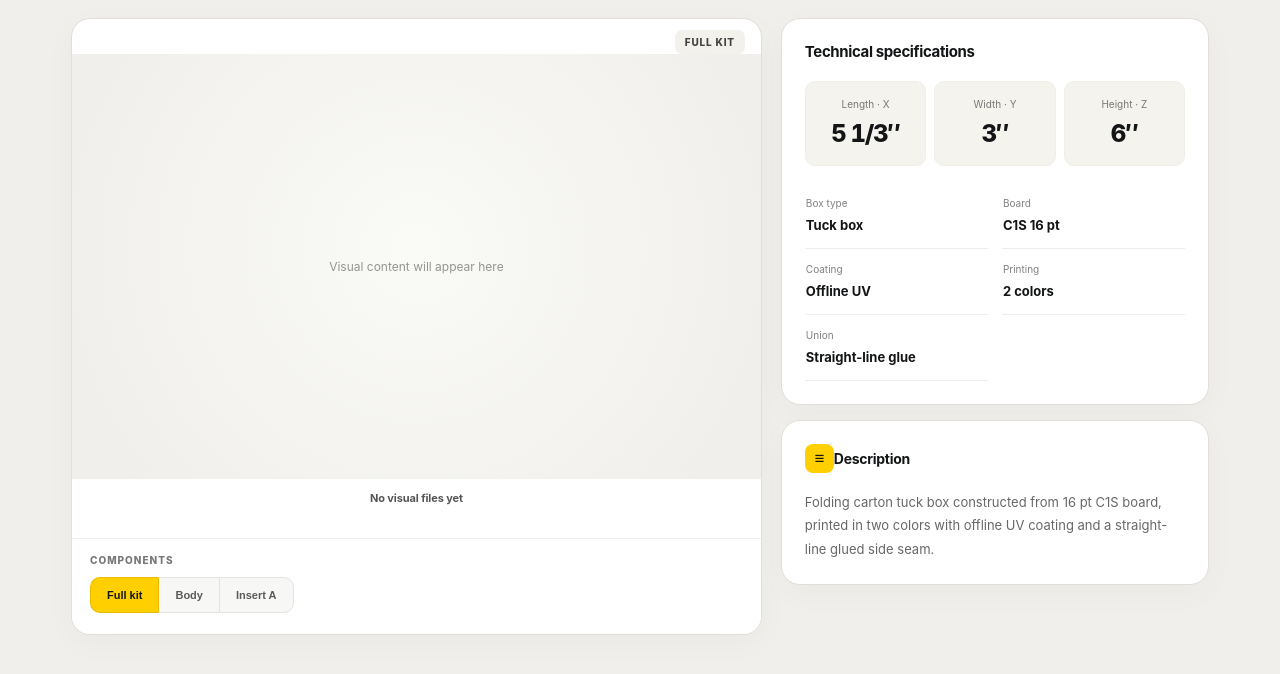
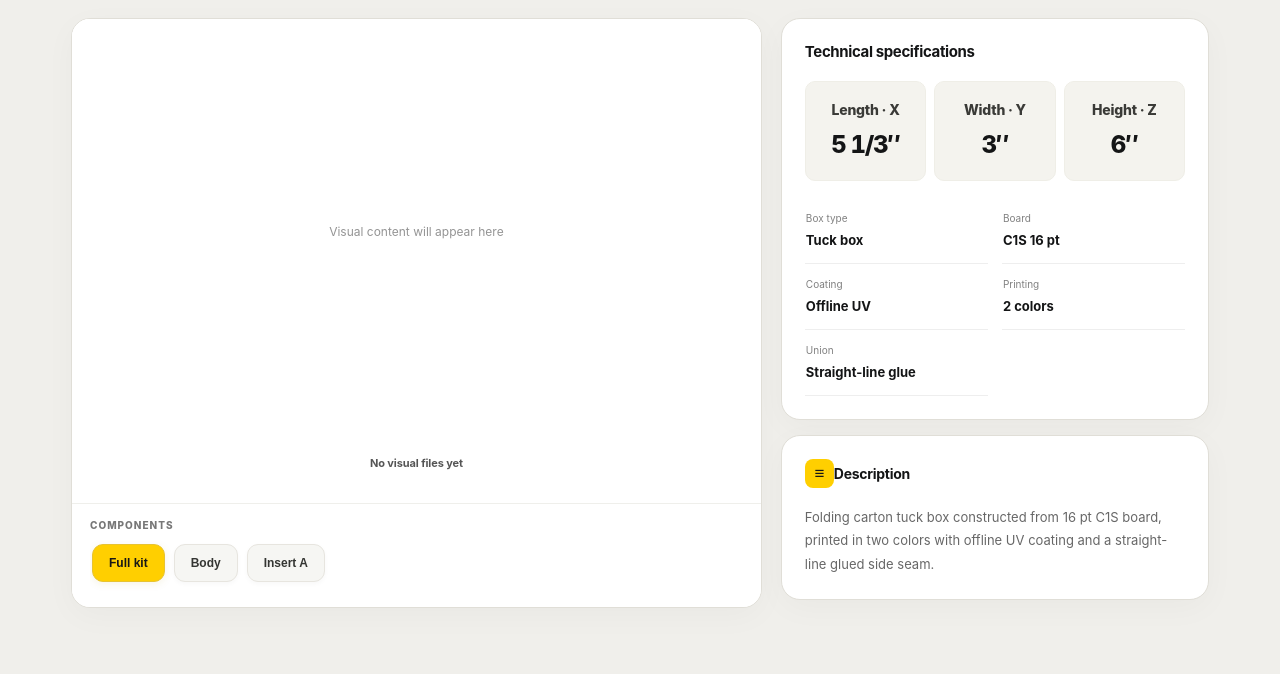
Before and after one commit to ctp-destefano/CTP-Packaging-Library, a plain HTML site: page docs/viewer.html in a window 1280 px wide. Shown: the part 146-820 px from the top of the page. Drawn offline with Linux system fonts and the light colour scheme; some packages are replaced by stand-ins of ours; a script that the page names is missing.

Commit message:
Refine viewer: white gallery, remove duplicate component badge, swipeable separate chips and bold dimension labels

```diff
--- a/docs/viewer.html
+++ b/docs/viewer.html
@@ -64,9 +64,53 @@
   .dims div{padding:14px 3px}
   .dims strong{font-size:clamp(14px,4.7vw,21px)}
 }
+
+/* Viewer refinement v10 — consistent gallery surface, separated chips and bolder dimensions */
+.gallery{background:#fff}
+.gallery .stage,.gallery .stageShell,.gallery .stage model-viewer{background:#fff!important}
+.gallery .stage{background:#fff!important}
+.gallery .stage model-viewer{--poster-color:#fff!important}
+.gallery .stage::after{display:none}
+.gallery .stage img.media{background:transparent}
+.gallery .pdfwrap{background:#fff}
+.gallery .pdfcanvas{background:#fff}
+.partrow{
+  display:flex;gap:9px;overflow-x:auto;overflow-y:hidden;
+  padding:4px 2px 9px;max-width:100%;min-width:0;
+  scrollbar-width:thin;scroll-behavior:smooth;scroll-snap-type:x proximity;
+  -webkit-overflow-scrolling:touch;overscroll-behavior-x:contain;touch-action:pan-x;
+}
+.partrow button,.partrow button:first-child,.partrow button:last-child,.partrow button:only-child{
+  flex:0 0 auto;scroll-snap-align:start;
+  border:1px solid #e7e5df;border-radius:11px;
+  background:#f6f6f3;color:#343532;
+  box-shadow:0 2px 5px #17171708!important;
+  padding:11px 16px;white-space:nowrap;
+  font-size:12px;font-weight:730;
+}
+.partrow button.on,.partrow button.on:first-child,.partrow button.on:last-child{
+  background:#ffcf00;border-color:#e7c331;color:#171717;
+  box-shadow:0 2px 9px #ae8e001b!important;
+}
+.partrow button.on+button{border-left-color:#e7e5df}
+.partrow button:hover:not(.on){background:#eeede8}
+.dims small{
+  font-size:clamp(12px,1.12vw,14px);
+  line-height:1.2;color:#3a3a37;font-weight:800;
+  letter-spacing:-.015em;margin-bottom:12px;
+}
+.dims div{min-height:100px}
+@media(max-width:740px){
+  .stage{background:#fff!important}
+  .parts{padding:14px 14px 15px}
+  .partrow{gap:9px;padding-bottom:8px}
+  .partrow button,.partrow button:first-child,.partrow button:last-child,.partrow button:only-child{padding:10px 14px}
+  .dims small{font-size:clamp(11px,3.1vw,14px);margin-bottom:10px}
+  .dims div{min-height:92px}
+}
 </style>
 <script type="module" src="https://ajax.googleapis.com/ajax/libs/model-viewer/4.1.0/model-viewer.min.js"></script><script defer src="https://cdnjs.cloudflare.com/ajax/libs/pdf.js/3.11.174/pdf.min.js"></script></head>
-<body><header><b>CTP</b><div><strong>Packaging</strong><small>LIBRARY</small></div></header><main><div class="intro"><h1 id="title">Packaging Library</h1><span class="introHint">Digital sample reference</span></div><div class="cols"><div class="stack"><section class="card gallery"><div class="gallerytop"><span class="gallerytag" id="gallerytag">FULL KIT</span></div><div class="stageShell"><div class="stage" id="stage"></div><div class="slideBtns"><button id="prev" aria-label="Previous image">‹</button><button id="next" aria-label="Next image">›</button></div></div><div class="slideLabel" id="slideLabel"></div><div class="dots" id="dots"></div><div class="parts"><div class="partlabel">Components</div><div class="partrow" id="parts"></div></div></section></div><div class="stack"><section class="card pad specifications"><div class="sectionhead"><h2>Technical specifications</h2></div><div class="dims" id="dims"></div><div class="details" id="details"></div></section><section class="card pad" id="descriptionCard"><div class="sectionhead"><span class="sectionicon">≡</span><h2>Description</h2></div><p class="description" id="desc"></p></section></div></div></main><div class="popup" id="popup"><button class="close" id="close" aria-label="Close">×</button><div id="popupBody"></div></div>
+<body><header><b>CTP</b><div><strong>Packaging</strong><small>LIBRARY</small></div></header><main><div class="intro"><h1 id="title">Packaging Library</h1><span class="introHint">Digital sample reference</span></div><div class="cols"><div class="stack"><section class="card gallery"><div class="stageShell"><div class="stage" id="stage"></div><div class="slideBtns"><button id="prev" aria-label="Previous image">‹</button><button id="next" aria-label="Next image">›</button></div></div><div class="slideLabel" id="slideLabel"></div><div class="dots" id="dots"></div><div class="parts"><div class="partlabel">Components</div><div class="partrow" id="parts"></div></div></section></div><div class="stack"><section class="card pad specifications"><div class="sectionhead"><h2>Technical specifications</h2></div><div class="dims" id="dims"></div><div class="details" id="details"></div></section><section class="card pad" id="descriptionCard"><div class="sectionhead"><span class="sectionicon">≡</span><h2>Description</h2></div><p class="description" id="desc"></p></section></div></div></main><div class="popup" id="popup"><button class="close" id="close" aria-label="Close">×</button><div id="popupBody"></div></div>
 <script>
 const esc=s=>String(s??'').replace(/[&<>"']/g,c=>({'&':'&amp;','<':'&lt;','>':'&gt;','"':'&quot;',"'":'&#39;'}[c]));
 const $=id=>document.getElementById(id);let project,componentIndex=0,slide=0,animationTimer=null,orbitMode=false,renderSequence=0;const pdfCache=new Map();
@@ -83,7 +127,7 @@ if(!m){const e=document.createElement('div');e.className='media-placeholder';e.t
 else if(m.type==='glb'){const v=document.createElement('model-viewer');v.src=asset(m.src);v.setAttribute('shadow-intensity','0.6');v.setAttribute('interaction-prompt','none');v.setAttribute('alt','3D model');v.setAttribute('touch-action','pan-y');st.append(v);const cover=document.createElement('div');cover.className='modelOverlay';cover.innerHTML='<span>Tap to explore 3D · Swipe for next</span>';cover.onclick=()=>{if(stageSwiped)return;orbitMode=true;v.setAttribute('camera-controls','');cover.remove();const exit=document.createElement('button');exit.className='orbitExit';exit.textContent='✕ Exit 3D';exit.onclick=()=>{slide=slide;renderMedia()};st.append(exit);const hint=document.createElement('div');hint.className='orbitHint';hint.textContent='Drag to rotate · Pinch to zoom';st.append(hint)};st.append(cover);if(m.assembly){let play=document.createElement('button');play.className='play';play.textContent='▶ Play';play.title='Play assembly';play.onclick=()=>{if(v.availableAnimations?.length){v.animationName=m.animationName||v.availableAnimations[0];v.currentTime=0;v.play();let duration=v.duration||2;stop();animationTimer=setTimeout(()=>{v.pause();v.currentTime=0},duration*1000)}else alert('No assembly animation found in this GLB')};st.append(play)}}
 else if(m.type==='pdf'){const wrap=document.createElement('div');wrap.className='pdfwrap';wrap.title='Expand dieline';wrap.onclick=()=>showPopup(m);st.append(wrap);drawPdf(asset(m.src),wrap,false,seq)}
 else{const im=document.createElement('img');im.className='media';im.src=asset(m.src);im.alt=m.label||'Packaging view';im.onclick=()=>showPopup(m);st.append(im)}
-$('gallerytag').textContent=(current().name||'Component').toUpperCase();arr.forEach((_,i)=>{const d=document.createElement('button');d.className=i===slide?'on':'';d.ariaLabel='View '+(i+1);d.onclick=()=>{slide=i;renderMedia()};$('dots').append(d)})}
+arr.forEach((_,i)=>{const d=document.createElement('button');d.className=i===slide?'on':'';d.ariaLabel='View '+(i+1);d.onclick=()=>{slide=i;renderMedia()};$('dots').append(d)})}
 
 function fitDimensionLabels(){requestAnimationFrame(()=>{const canvas=document.createElement('canvas'),ctx=canvas.getContext('2d');if(!ctx)return;document.querySelectorAll('#dims strong').forEach(el=>{const parent=el.parentElement;const available=Math.max(20,parent.clientWidth-10);let px=window.innerWidth<=740?Math.min(21,Math.max(14,window.innerWidth*.047)):Math.min(24,Math.max(16,window.innerWidth*.02));for(;px>11;px-=.5){ctx.font='850 '+px+'px Inter, system-ui, sans-serif';if(ctx.measureText(el.textContent).width<=available)break}el.style.fontSize=px+'px'})})}
 window.addEventListener('resize',fitDimensionLabels);
```
